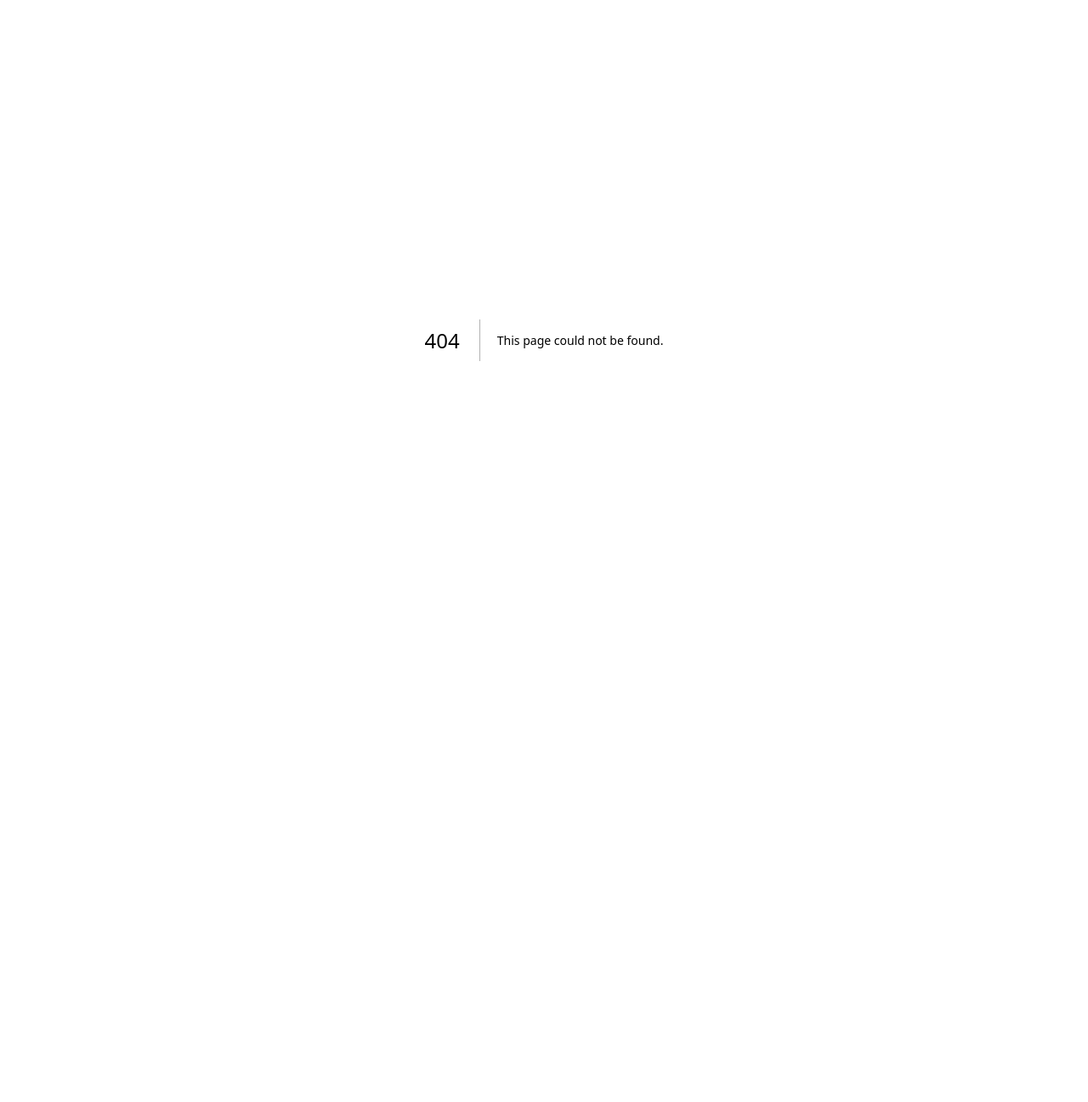
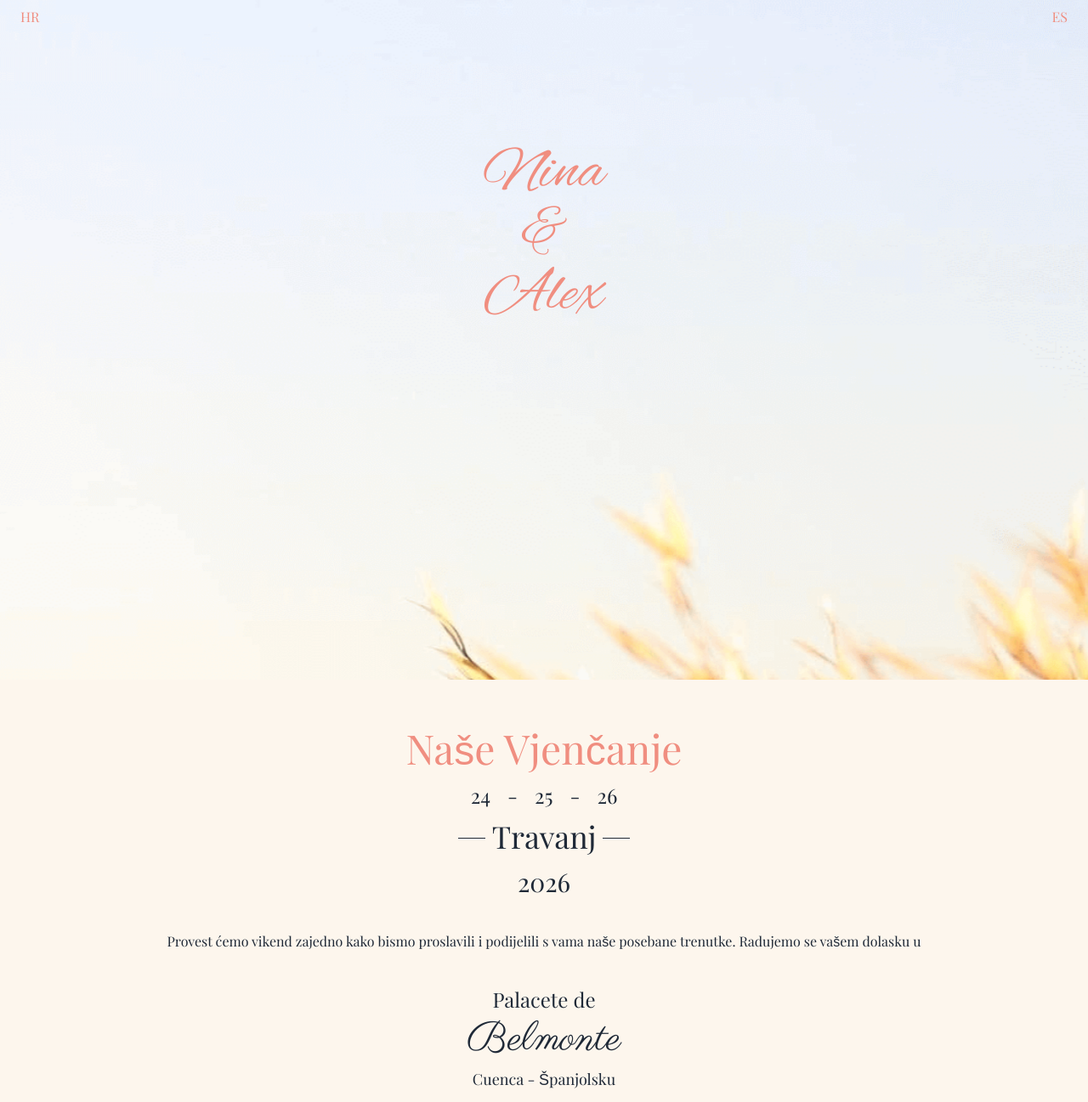
Before and after one commit to AlexLucenaWeb/boda-web, a Next.js app: page /hr in a window 1280 px wide. Before the commit this address had no page. Shown: the top 1297 px of the page at 85% size. Before the commit the page ends 800 px from the top, so only its background shows below. Built offline with nearby package versions, Linux system fonts and the light colour scheme.

Commit message:
last trans

```diff
--- a/src/components/HeroImage.js
+++ b/src/components/HeroImage.js
@@ -67,7 +67,7 @@ export default function HeroImage() {
       {/* Contenido */}
       <div className="relative z-10 w-full">
         <nav className="flex gap-10 text-rosa py-2 w-full justify-between px-6">
-          <Link href={'/hz'}>HZ</Link>
+          <Link href={'/hz'}>HR</Link>
           <Link href={'/'}>ES</Link>
           {/* <Link href={'/en'}>EN</Link> */}
         </nav>
--- a/src/components/WeddingInfo.js
+++ b/src/components/WeddingInfo.js
@@ -10,8 +10,8 @@ export default function WeddingInfo(props) {
       hz: {
         title: 'Naše Vjenčanje',
         month: 'Travanj',
-        intro: 'Provest ćemo vikend zajedno kako bismo proslavili i podijelili s vama ovaj za nas poseban trenutak. Radujemo se vašem dolasku u',
-        sp: 'Španjolskoj'
+        intro: 'Provest ćemo vikend zajedno kako bismo proslavili i podijelili s vama naše posebane trenutke. Radujemo se vašem dolasku u',
+        sp: 'Španjolsku'
       }
     }
 
```
Also changed, not shown: src/app/hr/page.js (renamed from src/app/hz/page.js).
